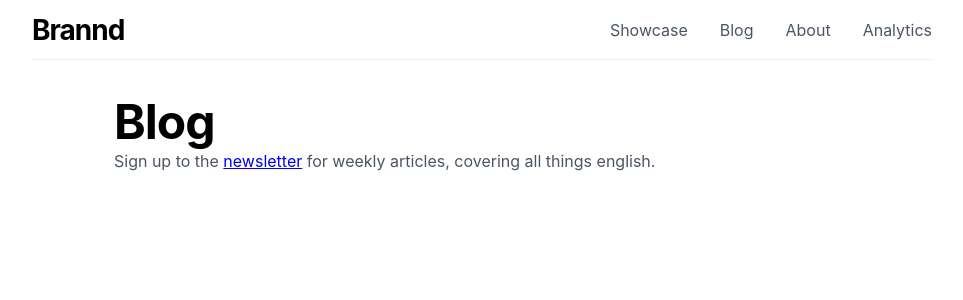
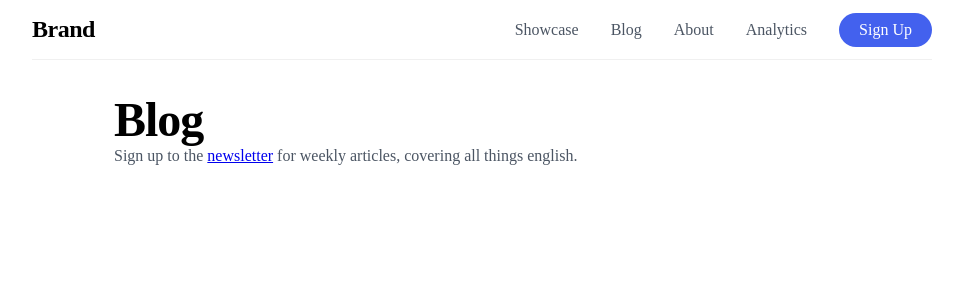
Before and after one commit to mrxnn/uzzn-w, a Next.js app: page / in a window 1280 px wide. Shown: the top 300 px of the page, without its empty margins (158-1121 px from the left). Built offline with nearby package versions, Linux system fonts and the light colour scheme.

Commit message:
Basic setup done

```diff
--- a/components/Header.js
+++ b/components/Header.js
@@ -1,10 +1,10 @@
 import Link from 'next/link';
-import { Navbar, Heading3 } from '../styles/components';
+import { Navbar, Logo, Button } from '../styles/components';
 
 export default function Header() {
   return (
     <Navbar>
-      <Heading3>Brannd</Heading3>
+      <Logo>Brand</Logo>
       <ul>
         <li>
           <Link href="/showcase"><a>Showcase</a></Link>
@@ -18,6 +18,9 @@ export default function Header() {
         <li>
           <Link href="/analytics"><a>Analytics</a></Link>
         </li>
+        <li>
+          <Button>Sign Up</Button>
+        </li>
       </ul>
     </Navbar>
   );
--- a/pages/index.js
+++ b/pages/index.js
@@ -1,13 +1,13 @@
 import Head from 'next/head';
 import Link from 'next/link';
 import Header from '../components/Header';
-import { Container, Heading1, Text } from '../styles/components';
+import { Container, Heading1, Heading3, Text } from '../styles/components';
 
 export default function Home() {
   return (
     <div>
       <Head>
-        <title>KNWNW</title>
+        <title>Branndland</title>
         <link rel="icon" href="/favicon.ico" />
       </Head>
 
--- a/styles/base.js
+++ b/styles/base.js
@@ -7,7 +7,7 @@ const Globalstyle = createGlobalStyle`
     box-sizing: border-box;
   }
   body {
-    font-family: Inter;
+    font-family: Product Sans;
   }
 `;
 
--- a/styles/components.js
+++ b/styles/components.js
@@ -8,8 +8,7 @@ export const Heading1 = styled.h1`
 
 //h3
 export const Heading3 = styled.h3`
-  font-size: 28px;
-  letter-spacing: -1px;
+  font-size: 22px;
 `;
 
 //p
@@ -17,11 +16,26 @@ export const Text = styled.p`
   color: ${props => props.theme.colors.text};
 `;
 
+//brand
+export const Logo = styled.h3`
+  font-size: 24px;
+  letter-spacing: -.5px;
+`;
+
 //container
 export const Container = styled.div`
   width: 90%;
   max-width: 736px;
   margin: 0 auto;
+`;
+
+export const Button = styled.button`
+  border: none;
+  font: inherit;
+  background-color: #4361ee;
+  color: white;
+  padding: 8px 20px;
+  border-radius: 999px;
 `;
 
 //header
@@ -37,6 +51,7 @@ export const Navbar = styled.nav`
   margin-bottom: 32px;
   ul {
     display: flex;
+    align-items: center;
     list-style-type: none;
     li {
       &:not(:last-child) {
```
